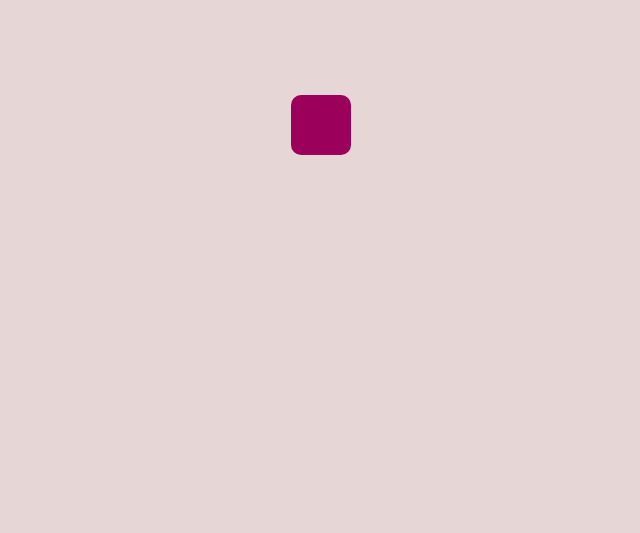
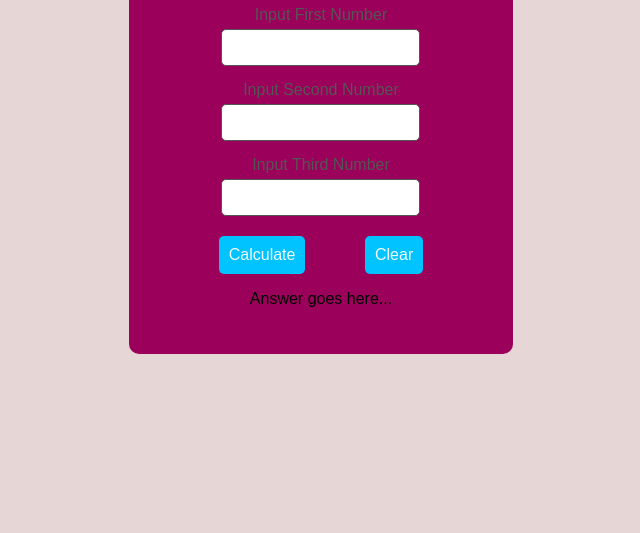
Before and after one commit to jesrylfaithgadiano16-blip/SumCalculatorC, a plain HTML site: page index.html in a window 1280 px wide. Shown: the part 283-816 px from the top of the page, without its empty margins (319-959 px from the left). Drawn offline with Linux system fonts and the light colour scheme.

Commit message:
add 3rd number

```diff
--- a/index.html
+++ b/index.html
@@ -8,3 +8,29 @@
 </head>
 <body>
     <div class="container">
+        <h1>Javascript Calculator</h1>
+        <div class="input-box">
+            <label>Input First Number</label>
+            <input type="text" id="num1"/>
+        </div>
+
+        <div class="input-box">
+            <label>Input Second Number</label>
+            <input type="text" id="num2"/>
+        </div>
+
+         <div class="input-box">
+            <label>Input Third Number</label>
+            <input type="text" id="num3"/>
+        </div>
+
+        <div class="btn">
+            <button onClick="jsCalc()">Calculate</button>
+            <button onClick="clearEntries()">Clear</button>
+        </div>
+
+        <p id="answer">Answer goes here...</p>
+        </div>
+        <script src="js/scripts.js"></script>
+</body>
+</html>
--- a/js/scripts.js
+++ b/js/scripts.js
@@ -1,17 +1,20 @@
 function jsCalc(){
     const n1 =document.getElementById('num1').value;
     const n2 =document.getElementById('num2').value;
+    const n3 =document.getElementById('num3').value;
 
     const number1 =parseFloat(n1);
     const number2 =parseFloat(n2);
+    const number3 =parseFloat(n3);
 
     //get the sum
-    const sum = number1 + number2;
+    const sum = number1 + number2 + number3;
 
     document.getElementById('answer').textContent=sum;
 }
 function clearEntries(){
     document.getElementById('num1').value="";
     document.getElementById('num2').value="";
+    document.getElementById('num3').value="";
     document.getElementById('answer').textContent="Answer goes here...";
 }
```
